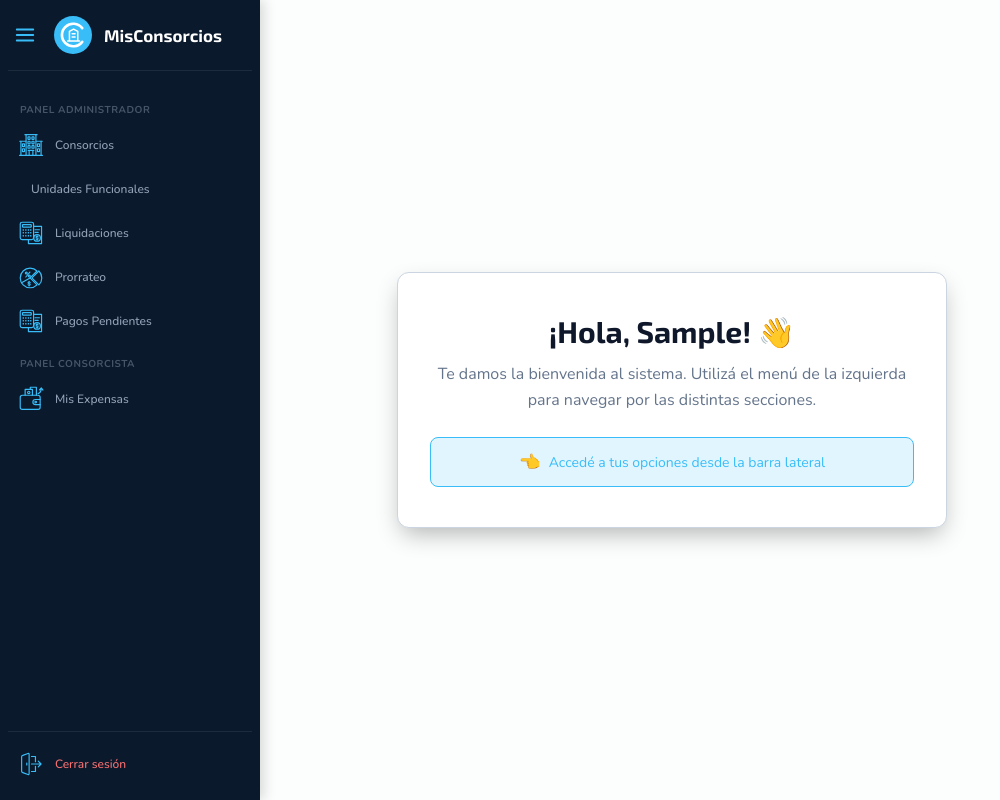
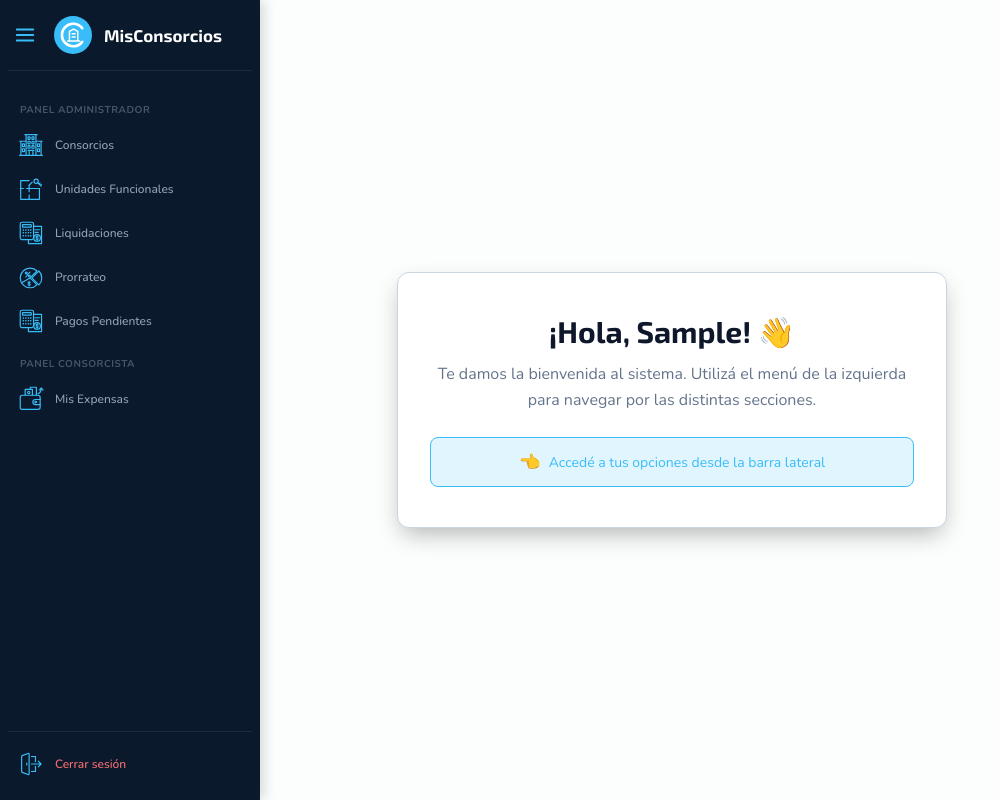
Before and after one commit to LucasCouttulenc/MiConsorcio, a Django app: page /usuarios/bienvenida/ in a window 1280 px wide. Shown: the whole page, without its empty margins (0-1000 px from the left). Run offline with Django 5.2, Linux system fonts and the light colour scheme; the visitor is signed in with stand-in values (Sample User, id 1).

Commit message:
arreglo gestionar unidad funcional

```diff
--- a/config/templates/sidebar.html
+++ b/config/templates/sidebar.html
@@ -38,10 +38,10 @@
                         </div>
                         <div class="submenu-item {% if request.resolver_match.url_name == 'listar_unidades_funcionales' %}active{% endif %}">
                             <a href="{% url 'listar_unidades_funcionales' %}" title="Unidades Funcionales">
-                                <!-- <span class="item-icono">
-                                    <img src="{% static 'imagenes/unidades_funcionales.svg' %}" class="svg-icono default-icon" alt="Unidades Funcionales">
-                                    <img src="{% static 'imagenes/unidades_funcionales_blanco.svg' %}" class="svg-icono hover-icon" alt="Unidades Funcionales">
-                                </span> -->
+                                <span class="item-icono">
+                                    <img src="{% static 'imagenes/unidad_funcional.svg' %}" class="svg-icono default-icon" alt="Unidades Funcionales">
+                                    <img src="{% static 'imagenes/unidad_funcional_blanco.svg' %}" class="svg-icono hover-icon" alt="Unidades Funcionales">
+                                </span>
                                 <span class="item-texto">Unidades Funcionales</span>
                             </a>
                         </div>
--- a/consorcios/templates/gestionar_unidad_funcional.html
+++ b/consorcios/templates/gestionar_unidad_funcional.html
@@ -10,6 +10,7 @@
 <link rel="stylesheet" href="{% static 'css/_formulario.css' %}">
 
 <h1 class="titulo">Gestionar unidad funcional</h1>
+<a href="{% url 'listar_unidades_funcionales' %}" class="link-cancelar"> ↩ Cancelar</a>
 <div class="flex around">
     <div>
         {% include "formulario.html" with formulario=formulario %}
--- a/consorcios/views.py
+++ b/consorcios/views.py
@@ -179,6 +179,7 @@ def gestionar_unidad_funcional(request, unidad_id):
         id_modelo=unidad_id,
         formulario_modelo=FormularioUnidadFuncional,
         template="gestionar_unidad_funcional.html",
+        modelo_secundario=request.user
     )
 
 
```
Also changed, not shown: config/static/imagenes/unidad_funcional.svg (added), config/static/imagenes/unidad_funcional_blanco.svg (added).
